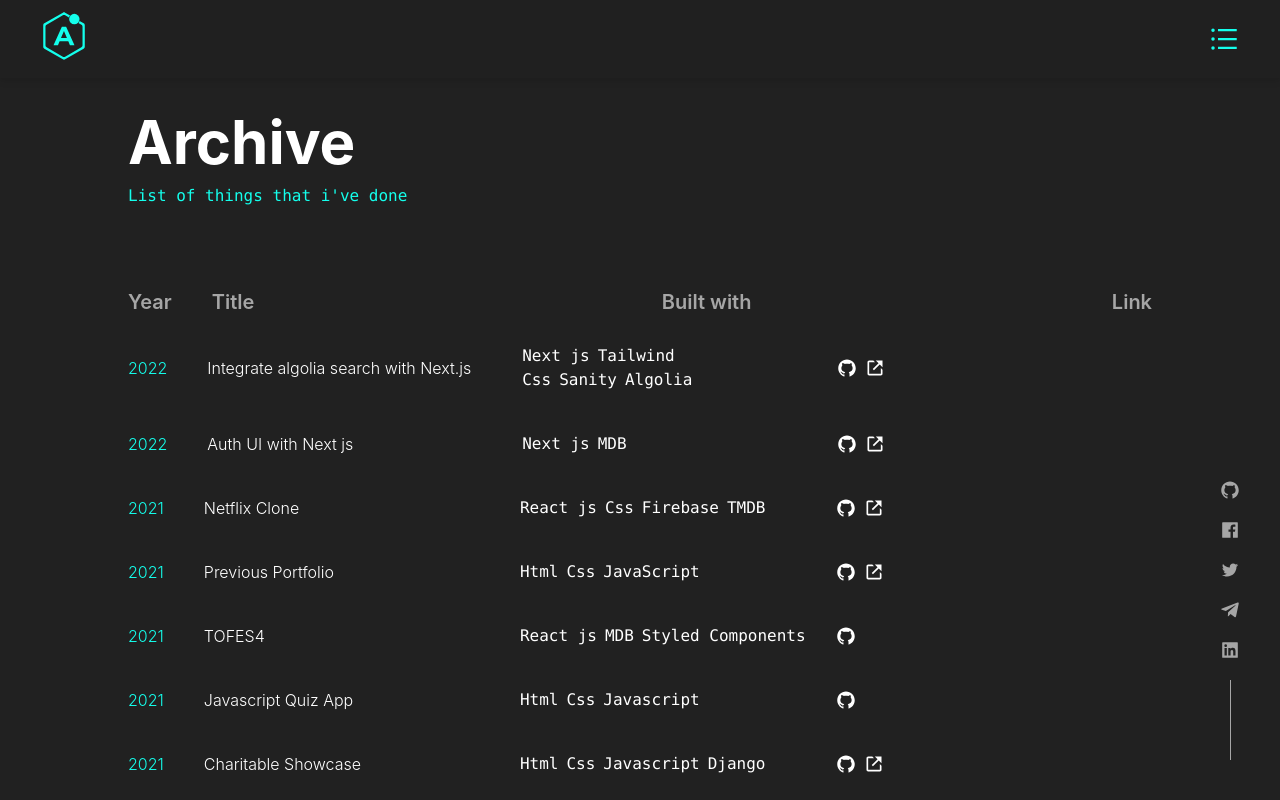
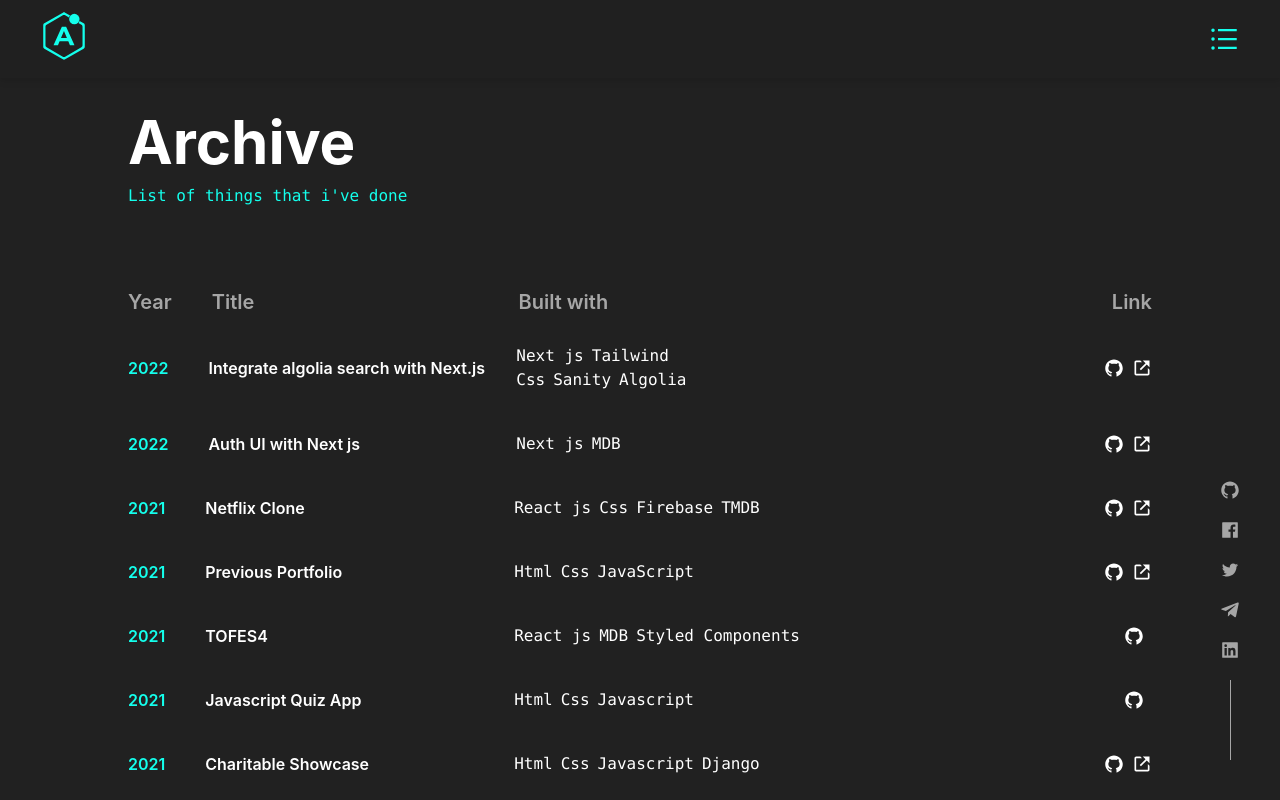
Before and after one commit to ahadnur/portfolio.ahadujjaman, a Next.js app: page /archive in a window 1280 px wide. Shown: the top 800 px of the page. Built offline with nearby package versions, Linux system fonts and the light colour scheme.

Commit message:
minor updated done in archive page and

```diff
--- a/components/Nav.js
+++ b/components/Nav.js
@@ -58,6 +58,9 @@
                             <li className="px-5 py-2 border-[1px] border-main text-main rounded-md hover:bg-main/20 transition-all duration-300 cursor-pointer" onClick={closeMenu}>
                                 <Link href="/">Resume</Link>
                             </li>
+                            <li className="px-5 py-2 border-[1px] border-main text-main rounded-md hover:bg-main/20 transition-all duration-300 cursor-pointer" onClick={closeMenu}>
+                                <Link href="https://www.youtube.com/channel/UCen4h4v9NnDKEHzOvE93BIA">Youtube</Link>
+                            </li>
                         </ul>
                     </div>
                 </div>
--- a/components/Works.js
+++ b/components/Works.js
@@ -106,8 +106,28 @@
                                             <IoMdFolderOpen className="text-5xl" />
                                         </div>
                                         <div className="linkIcon flex space-x-3">
-                                            <BiLinkExternal className="text-2xl hover:text-main transition-all duration-300 cursor-pointer" />
-                                            <AiFillGithub className="text-2xl hover:text-main transition-all duration-300 cursor-pointer" />
+                                            {project.url.length>10 ?
+                                                <Link href={project.url}>
+                                                    <a target="_blank">
+                                                        <BiLinkExternal className="text-2xl hover:text-main transition-all duration-300 cursor-pointer" />
+                                                    </a>
+                                                </Link>
+                                                :
+                                                <span></span>
+                                            }
+                                            {
+                                                project.github.length>10 ?
+                                                <Link href={project.github}>
+                                                    <a target="_blank">
+                                                        <AiFillGithub className="text-2xl hover:text-main transition-all duration-300 cursor-pointer" />
+                                                    </a>
+                                                </Link>
+                                                :
+                                                <span></span>
+
+                                            }
+
+
                                         </div>
                                     </div>
                                     <div className="content">
--- a/pages/archive.js
+++ b/pages/archive.js
@@ -14,7 +14,7 @@
 
 function archive() {
   return (
-    <div className="relative">
+    <div className="relative mb-24">
         <Nav />
         {/* Right bar on desktop*/}
         <div className="hidden lg:block md:fixed bottom-10 right-10">
@@ -66,19 +66,19 @@
                         <div className="font-semibold text-white/60 text-xl">Year</div>
                         <div className="font-semibold text-white/60 text-xl ml-10 w-[300px] flex-1">Title</div>
                         <div className="font-semibold text-white/60 text-xl hidden md:block flex-1">Built with</div>
-                        <div className="flex justify-start items-end font-semibold text-white/60 text-xl text-left">Link</div>
+                        <div className="flex justify-end items-end font-semibold text-white/60 text-xl text-left flex-1 ml-5">Link</div>
                     </li>
                     {noteable_projects.map((project) => (
                         <li key={project.id} className="flex justify-between items-center mt-4">
-                            <div className="font-light py-3 text-main">{project.year}</div>
-                            <div className="font-light py-3 flex-1 w-[300px] ml-10">{project.title}</div>
+                            <div className="font-semibold py-3 text-main">{project.year}</div>
+                            <div className="font-semibold py-3 flex-1 w-[300px] ml-10">{project.title}</div>
                             <div className="font-light py-3 space-x-2 hidden md:block flex-1 font-mono">{project.tags.map(tag => <span className="tags">{tag}</span>)}</div>
-                            <div className="flex justify-start items-start text-left space-x-2 flex-1">
+                            <div className="flex justify-end items-end text-left space-x-2 flex-1 ml-5">
                                 {
                                     project.github.length>10
                                     ?
                                     <Link href={project.github}>
-                                        <a><AiFillGithub className="text-xl hover:text-main" /></a>
+                                        <a target="_blank"><AiFillGithub className="text-xl hover:text-main" /></a>
                                     </Link>
                                     :
                                     <span></span>
@@ -87,7 +87,7 @@
                                 {
                                     project.url.length>10?
                                     <Link href={project.url}>
-                                        <a><BiLinkExternal className="text-xl hover:text-main" /></a>
+                                        <a target="_blank"><BiLinkExternal className="text-xl hover:text-main" /></a>
                                     </Link>
                                     :
                                     <span></span>
```
